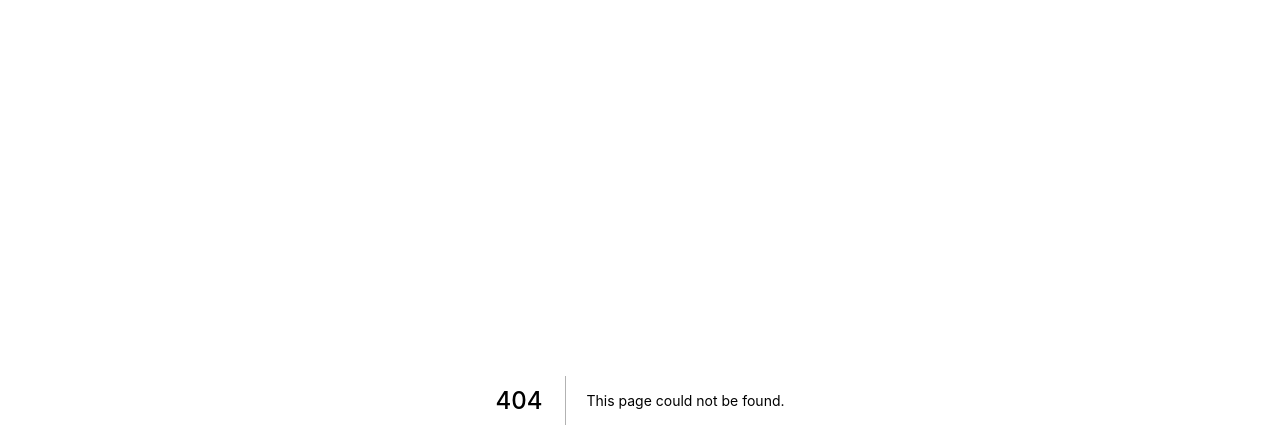
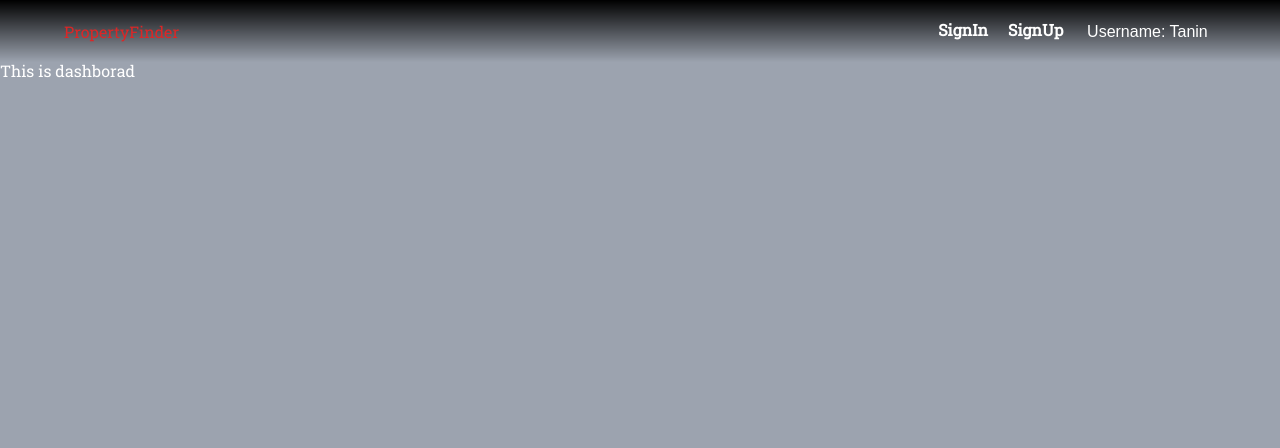
Before and after one commit to rng70/Property-Finder, a Next.js app in the folder frontend-client/: page /dashboard in a window 1280 px wide. Before the commit this address had no page. Shown: the top 448 px of the page. Built offline with nearby package versions, Linux system fonts and the light colour scheme.

Commit message:
dashboard initialized

```diff
--- /dev/null
+++ b/frontend-client/pages/dashboard.js
@@ -0,0 +1,22 @@
+import { NavBar } from "../Components";
+import Head from 'next/head';
+
+import styles from '../styles/Dashboard.module.css'
+
+const DashBoard = () => {
+    return (
+        <div className={styles.container}>
+            <Head>
+                <title>Property Finder</title>
+                <link rel="icon" href="/favicon.ico" />
+            </Head>
+            <NavBar />
+
+            <div className={styles.container2}>
+                <p>This is dashborad</p>
+            </div>
+        </div>
+    )
+}
+
+export default DashBoard;
--- a/frontend-client/pages/userFeed.js
+++ b/frontend-client/pages/userFeed.js
@@ -10,7 +10,7 @@ const userFeed = () =>{
             <link rel="icon" href="/favicon.ico" />
         </Head>
         <NavBar/>
-            <p>Hello</p>
+            <p>This is user feed</p>
         </div>
     )
 }
--- /dev/null
+++ b/frontend-client/styles/Dashboard.module.css
@@ -0,0 +1,8 @@
+.container{
+    margin: 0;
+    padding: 0;
+}
+
+.container2 {
+    margin-top: 60px;
+}
--- a/frontend-client/styles/globals.css
+++ b/frontend-client/styles/globals.css
@@ -5,7 +5,7 @@ body {
     font-family: "Roboto Slab", -apple-system, BlinkMacSystemFont, Segoe UI,
         Roboto, Oxygen, Ubuntu, Cantarell, Fira Sans, Droid Sans, Helvetica Neue,
         sans-serif;
-    background-color: var(--black40);
+    background-color: var(--gray20);
     color: white;
     overflow-x: hidden;
 }
```
